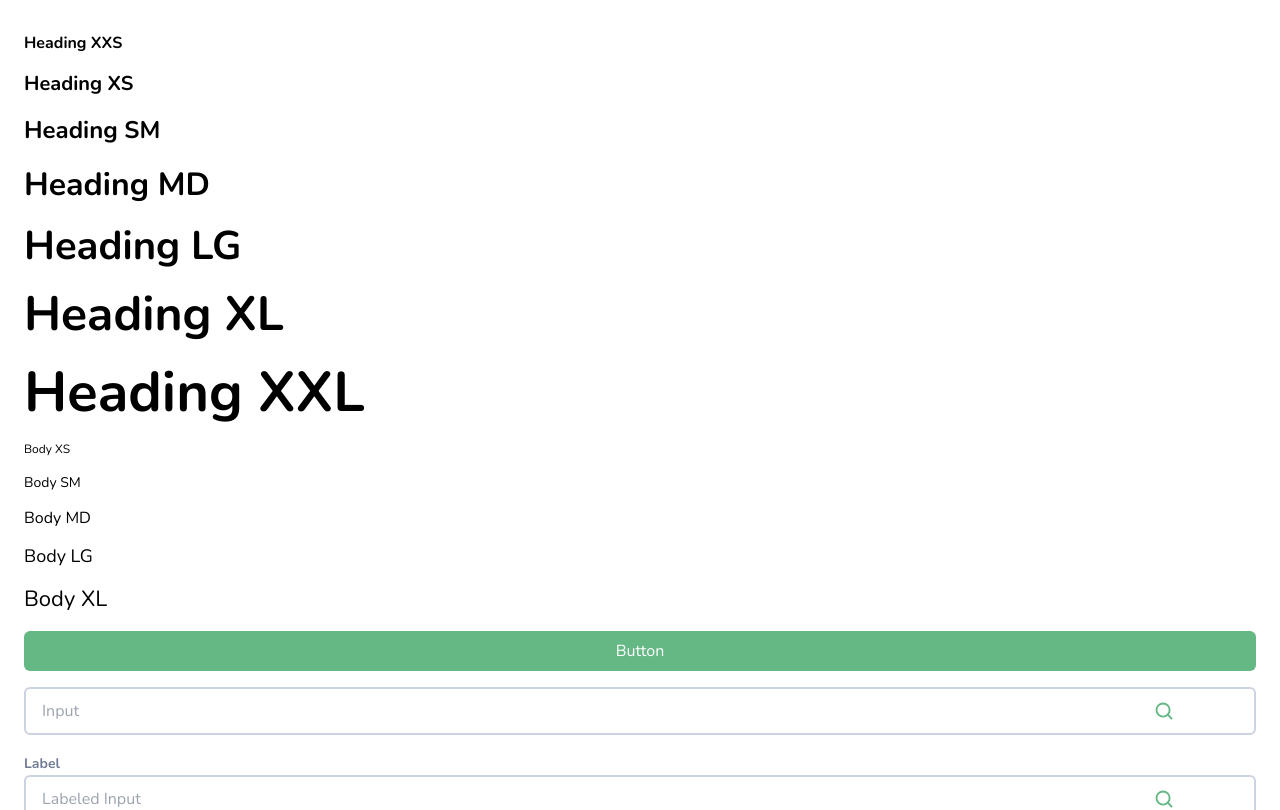
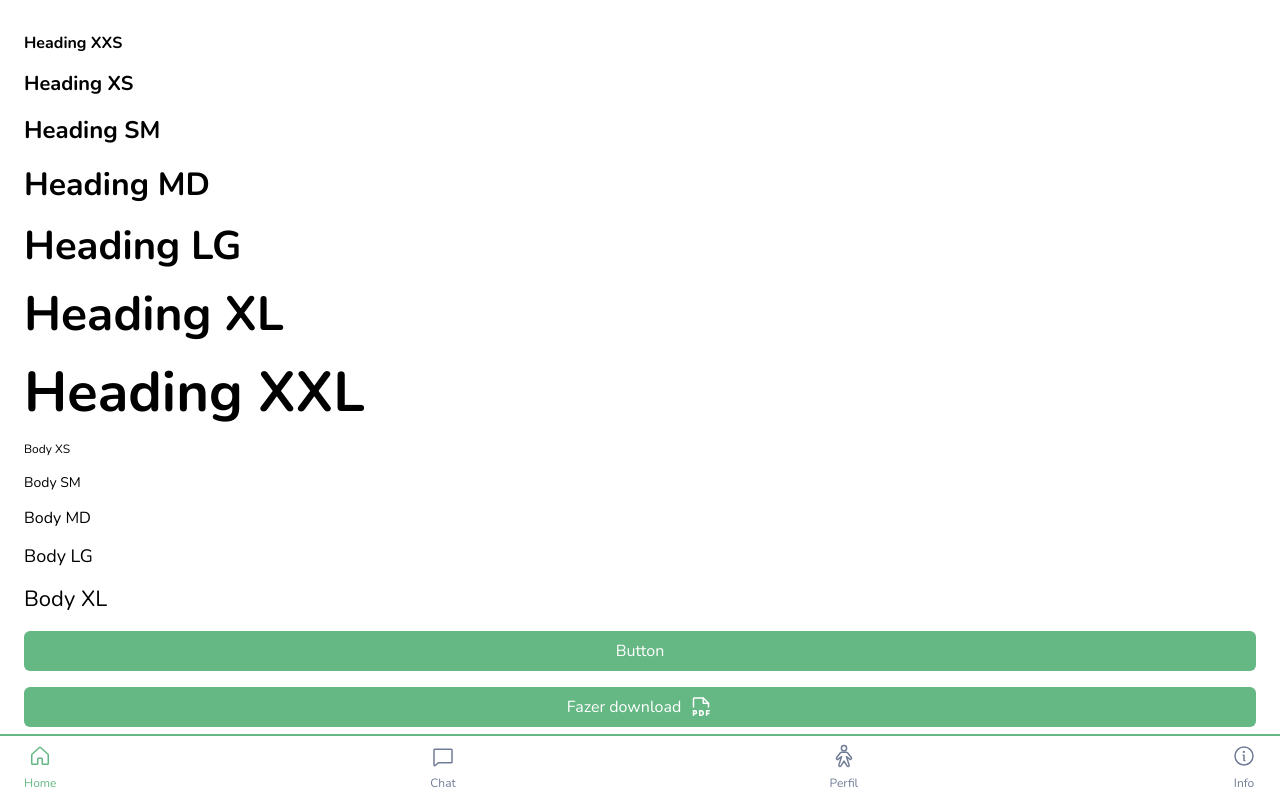
Before and after one commit to Saurs-Developers/nutricionista-app, a React (Vite) app: page / in a window 1280 px wide. Shown: the top 810 px of the page. Built offline with nearby package versions, Linux system fonts and the light colour scheme.

Commit message:
refactor: input

```diff
--- a/src/components/Button.tsx
+++ b/src/components/Button.tsx
@@ -6,16 +6,23 @@ const buttonVariants = {
 }
 
 const baseStyles =
-  "font-nunito rounded-md h-10 w-full px-4 focus:ring active:bg-brand-darker focus:ring-2 focus:ring-brand-primary focus:ring-offset-2 transition outline-none"
+  "flex items-center gap-2 justify-center font-nunito rounded-md h-10 w-full px-4 focus:ring active:bg-brand-darker focus:ring-2 focus:ring-brand-primary focus:ring-offset-2 transition outline-none"
 
 interface ButtonProps {
   variant?: "filled" | "outlined"
   children: ReactNode
+  className?: string
 }
 
-export function Button({ variant = "filled", children }: ButtonProps) {
+export function Button({
+  variant = "filled",
+  children,
+  className,
+}: ButtonProps) {
   return (
-    <button className={`${baseStyles} ${buttonVariants[variant!]}`}>
+    <button
+      className={`${baseStyles} ${buttonVariants[variant!]} ${className}`}
+    >
       {children}
     </button>
   )
--- a/src/components/Input.tsx
+++ b/src/components/Input.tsx
@@ -18,22 +18,15 @@ export function Input({ placeholder, id, label, searchIcon }: InputProps) {
           {label}
         </label>
       )}
-      <div className="relative w-full">
-        <input
-          id={id}
-          placeholder={placeholder}
-          className={`border-2 border-neutral-400 w-full rounded-md h-12 p-4 outline-none focus:border-brand-primary transition text-neutral-700${
-            searchIcon && "max-w-[100px]"
-          }`}
-          type="text"
-        />
-        <div className="absolute top-1/2 -translate-y-1/2 right-0 rounded-md h-full w-[15%] flex items-center justify-center">
+      <div className="flex items-center justify-between gap-2 border-2 h-12 px-4 rounded-md border-neutral-400 focus-within:border-brand-primary transition">
+        <input placeholder={placeholder} className="flex-1 outline-none" />
+        {searchIcon && (
           <MagnifyingGlass
+            className="text-brand-primary"
             size={20}
-            className="text-brand-primary"
             weight="bold"
           />
-        </div>
+        )}
       </div>
     </div>
   )
--- a/src/layout/index.tsx
+++ b/src/layout/index.tsx
@@ -7,7 +7,9 @@ import { Typography } from "../components/Typography"
 export function Layout() {
   return (
     <div className="flex flex-col h-screen">
-      <main className="flex-1 mx-6 my-8">{<Outlet />}</main>
+      <main className="max-h-full overflow-auto flex-1 px-6 py-8">
+        {<Outlet />}
+      </main>
       <footer className="border-t-2 border-brand-primary">
         <nav className="flex items-center justify-between p-2 text-neutral-600">
           <CustomLink
--- a/src/pages/Home/Home.tsx
+++ b/src/pages/Home/Home.tsx
@@ -1,3 +1,5 @@
+import { FilePdf, MagnifyingGlass } from "phosphor-react"
+
 import { Button } from "../../components/Button"
 import { Input } from "../../components/Input"
 import { Typography } from "../../components/Typography"
@@ -44,6 +46,9 @@ export default function Home() {
         </Typography>
       </div>
       <Button variant="filled">Button</Button>
+      <Button variant="filled">
+        Fazer download <FilePdf size={24} />
+      </Button>
       <Input placeholder="Input" />
       <Input label="Label" placeholder="Labeled Input" />
       <Input searchIcon label="Search icon" placeholder="Search icon" />
```
